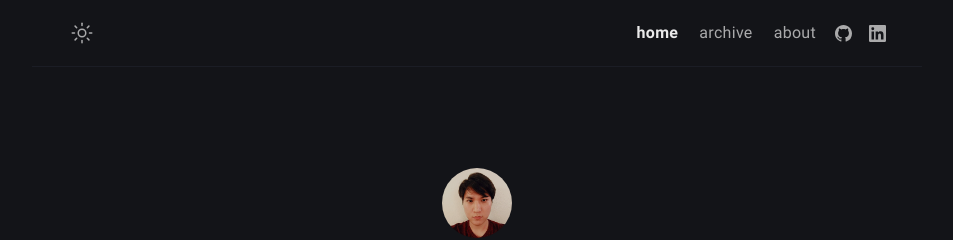
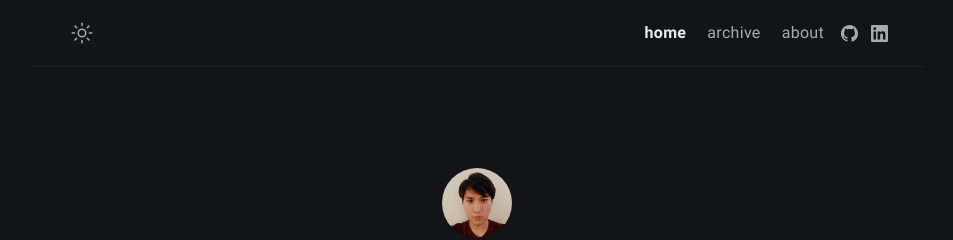
Before and after one commit to shishkebab/shishkebab.github.io, a Jekyll site: the page built from index.md, in a window 1280 px wide. Shown: the top 240 px of the page, without its empty margins (163-1116 px from the left). Built offline with Jekyll 4.4.1, drawn with Linux system fonts in a browser that asks for light colours.

Commit message:
changed left and right margin of the icons.

```diff
--- a/_sass/klise/_layout.scss
+++ b/_sass/klise/_layout.scss
@@ -99,8 +99,8 @@
       align-items: center;
       vertical-align: middle;
       line-height: 1;
-      padding-left: 6px;
-      padding-right: 6px;
+      padding-left: 4px;
+      padding-right: 4px;
 
       svg {
         display: block;
```
